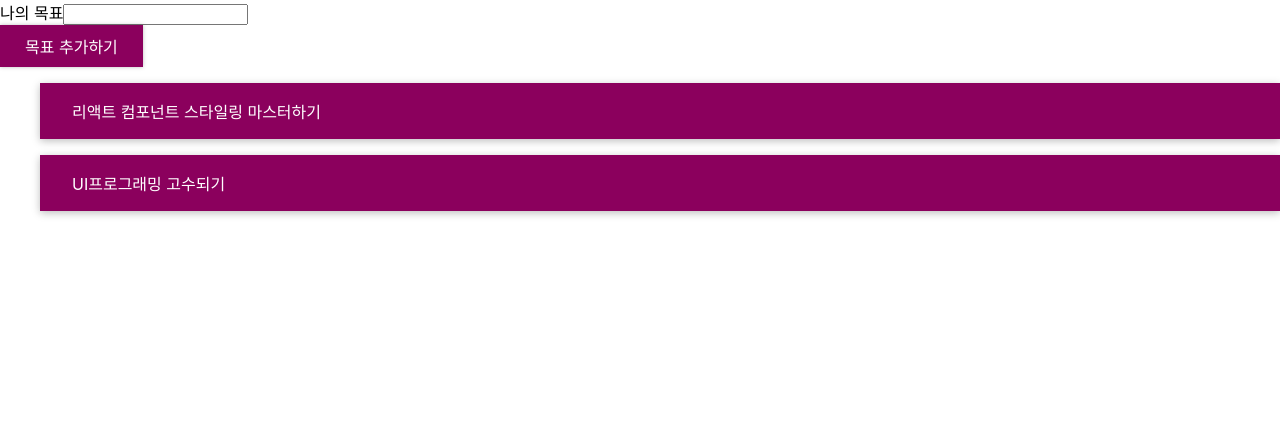
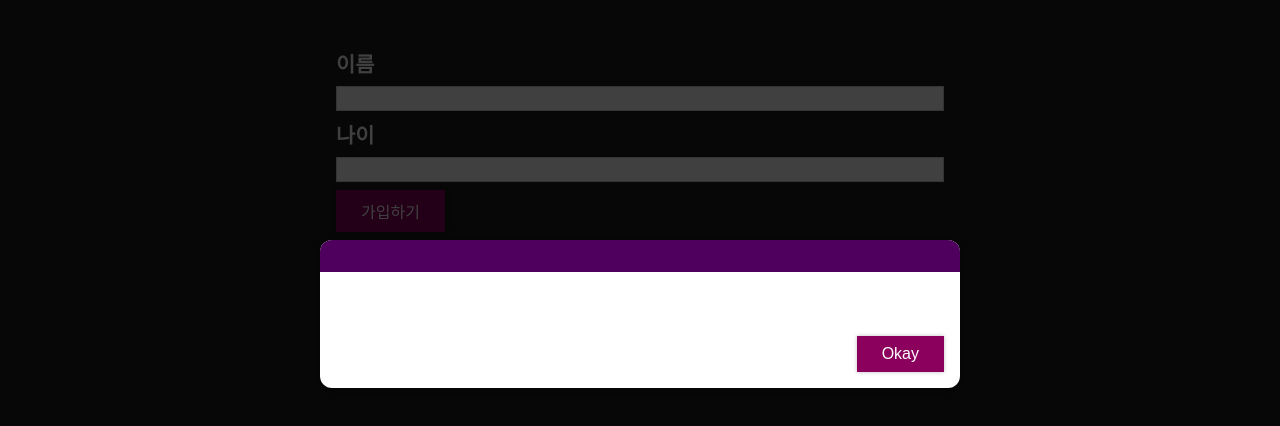
Before and after one commit to bumjun2/react-study202308, a React (Create React App) app: page / in a window 1280 px wide. Shown: the top 426 px of the page. Built offline with nearby package versions, Linux system fonts and the light colour scheme.

Commit message:
potal 학습

```diff
--- a/public/index.html
+++ b/public/index.html
@@ -44,6 +44,8 @@
   <body>
     <noscript>You need to enable JavaScript to run this app.</noscript>
     <div id="root"></div>
+    <div id="overlay-root"></div>
+    <div id="backdrop-root"></div>
     <!--
       This HTML file is a template.
       If you open it directly in the browser, you will see an empty page.
--- a/src/App2.js
+++ b/src/App2.js
@@ -1,70 +1,18 @@
 import React, { useState } from 'react';
-import CourseInput from './components/CourseGoals/CourseInput';
-import CourseList from './components/CourseGoals/CourseList';
-import './App.css';
+import AddUsers from './components/Users/AddUsers';
+import UserList from './components/Users/UserList';
 
-const DUMMY_DATA = [
-  {
-    id: 'g1',
-    text: '리액트 컴포넌트 스타일링 마스터하기',
-  },
-  {
-    id: 'g2',
-    text: 'UI프로그래밍 고수되기',
-  },
-];
-
-const App = () => {
-  const [goals, setGoals] = useState(DUMMY_DATA);
-
-  // Input에게 전달할 함수
-  const addGoalHandler = (text) => {
-    // console.log('전달받은 텍스트: ',text);
-    const newGoal = {
-      id: Math.random().toString(),
-      text: text,
-    };
-
-    // 상태변수(배열) 수정
-    // const updateGoals = [...goals, newGoal];
-    setGoals((prevGoals) => [...prevGoals, newGoal]);
+const App2 = () => {
+  const [userList, setUserList] = useState([]);
+  const addUserHandler = (user) => {
+    setUserList((prev) => [...prev, { ...user, id: Math.random().toString() }]);
   };
-
-  // 삭제 이벤트 핸들러를 courseitem까지 내려보내야 함
-  const deleteGoalHandler = (id) => {
-    // console.log(id);
-    setGoals((prevGoals) => prevGoals.filter((goal) => goal.id !== id));
-  };
-
-  // courselist 조건부 렌더링
-  let listContent = (
-    <p
-      style={{
-        color: 'red',
-        fontSize: '2em',
-        textAlign: 'center',
-      }}
-    >
-      목표를 등록해주세요!!
-    </p>
-  );
-  if (goals.length > 0) {
-    listContent = (
-      <CourseList
-        items={goals}
-        onDelete={deleteGoalHandler}
-      />
-    );
-  }
-
   return (
     <div>
-      <section id="goal-form">
-        <CourseInput onAdd={addGoalHandler} />
-      </section>
-      <section id="goals">{listContent}</section>
+      <AddUsers onAddUser={addUserHandler} />
+      <UserList users={userList} />
     </div>
   );
 };
 
-export default App;
+export default App2;
--- a/src/components/UI/Button/Button.js
+++ b/src/components/UI/Button/Button.js
@@ -27,7 +27,7 @@
 const Button = ({ type, onClick, children }) => {
   return (
     <button
-      type={type}
+      type={type || 'button'}
       className={styles.button}
       onClick={onClick}
     >
--- /dev/null
+++ b/src/components/UI/Modal/ErrModal.module.css
@@ -0,0 +1,45 @@
+.backdrop {
+  position: fixed;
+  top: 0;
+  left: 0;
+  width: 100%;
+  height: 100vh;
+  z-index: 10;
+  background: rgba(0, 0, 0, 0.75);
+}
+
+.modal {
+  position: fixed;
+  top: 30vh;
+  left: 10%;
+  width: 80%;
+  z-index: 100;
+  overflow: hidden;
+}
+
+.header {
+  background: #4f005f;
+  padding: 1rem;
+}
+
+.header h2 {
+  margin: 0;
+  color: white;
+}
+
+.content {
+  padding: 1rem;
+}
+
+.actions {
+  padding: 1rem;
+  display: flex;
+  justify-content: flex-end;
+}
+
+@media (min-width: 768px) {
+  .modal {
+    left: calc(50% - 20rem);
+    width: 40rem;
+  }
+}
--- /dev/null
+++ b/src/components/UI/Modal/ErrorModal.js
@@ -0,0 +1,53 @@
+import React from 'react';
+// 포탈 사용을 위한 불러오기
+import ReactDOM from 'react-dom';
+
+import Card from '../card';
+import Button from '../Button/Button';
+import styles from './ErrModal.module.css';
+
+const BackDrop = ({ onConfirm }) => {
+  return (
+    <div
+      className={styles.backdrop}
+      onClick={onConfirm}
+    />
+  );
+};
+
+const ModalOverlay = ({ title, message, onConfirm }) => {
+  return (
+    <Card className={styles.modal}>
+      <header className={styles.header}>
+        <h2>{title}</h2>
+      </header>
+      <div className={styles.content}>
+        <p>{message}</p>
+      </div>
+      <footer className={styles.actions}>
+        <Button onClick={onConfirm}>Okay</Button>
+      </footer>
+    </Card>
+  );
+};
+
+const ErrorModal = ({ title, message, onConfirm }) => {
+  return (
+    <>
+      {ReactDOM.createPortal(
+        <BackDrop onConfirm={onConfirm} />,
+        document.getElementById('backdrop-root')
+      )}
+      {ReactDOM.createPortal(
+        <ModalOverlay
+          title={title}
+          message={message}
+          onConfirm={onConfirm}
+        />,
+        document.getElementById('overlay-root')
+      )}
+    </>
+  );
+};
+
+export default ErrorModal;
--- a/src/components/UI/card.css
+++ b/src/components/UI/card.css
@@ -1,4 +1,5 @@
 .card {
   border-radius: 12px;
   box-shadow: 0 1px 8px rgba(0, 0, 0, 0.25);
+  background: #fff;
 }
--- /dev/null
+++ b/src/components/Users/AddUsers.js
@@ -0,0 +1,72 @@
+import React, { useState } from 'react';
+import styles from './addUsers.module.css';
+import Button from '../UI/Button/Button';
+import ErrorModal from '../UI/Modal/ErrorModal';
+
+const AddUsers = ({ onAddUser }) => {
+  const [userValue, setUserValue] = useState({
+    username: '',
+    age: '',
+  });
+  const usernameChangHandler = (e) => {
+    setUserValue((prevUserValue) => ({
+      ...prevUserValue,
+      username: e.target.value,
+    }));
+  };
+
+  const ageChangeHandler = (e) => {
+    setUserValue((prevUserValue) => ({
+      ...prevUserValue,
+      age: e.target.value,
+    }));
+  };
+
+  const userSubmitHandler = (e) => {
+    e.preventDefault();
+
+    // 입력값 검증
+    if (userValue.username.trim() === '' || userValue.age.trim() === '') {
+      return;
+    }
+
+    if (+userValue.age < 1) return;
+
+    console.log(userValue);
+    onAddUser(userValue);
+
+    setUserValue({
+      username: '',
+      age: '',
+    });
+  };
+
+  return (
+    // React.Fragment
+    <>
+      <ErrorModal />
+      <form
+        className={styles.input}
+        onSubmit={userSubmitHandler}
+      >
+        <label htmlFor="username">이름</label>
+        <input
+          id="username"
+          type="text"
+          onChange={usernameChangHandler}
+          value={userValue.username}
+        />
+        <label htmlFor="age">나이</label>
+        <input
+          id="age"
+          type="number"
+          onChange={ageChangeHandler}
+          value={userValue.age}
+        />
+        <Button type="submit">가입하기</Button>
+      </form>
+    </>
+  );
+};
+
+export default AddUsers;
--- /dev/null
+++ b/src/components/Users/UserLIst.module.css
@@ -0,0 +1,18 @@
+.users {
+  margin: 2rem auto;
+  width: 90%;
+  max-width: 40rem;
+}
+
+.users ul {
+  list-style: none;
+  padding: 1rem;
+  background: #fff;
+}
+
+.users li {
+  border: 1px solid #ccc;
+  margin: 0.5rem 0;
+  padding: 0.5rem;
+  background: #fff;
+}
--- /dev/null
+++ b/src/components/Users/UserList.js
@@ -0,0 +1,16 @@
+import React from 'react';
+import styles from './UserLIst.module.css';
+
+const UserList = ({ users }) => {
+  return (
+    <ul className={styles.users}>
+      {users.map((user) => {
+        <li key={user.id}>
+          {user.username} ({user.age}세)
+        </li>;
+      })}
+    </ul>
+  );
+};
+
+export default UserList;
--- /dev/null
+++ b/src/components/Users/addUsers.module.css
@@ -0,0 +1,28 @@
+.input {
+  margin: 2rem auto;
+  padding: 1rem;
+  width: 90%;
+  max-width: 40rem;
+}
+
+.input label {
+  display: block;
+  font-weight: bold;
+  margin-bottom: 0.5rem;
+  color: #fff;
+  font-size: 1.3em;
+}
+
+.input input {
+  font: inherit;
+  display: block;
+  width: 100%;
+  border: 1px solid #ccc;
+  padding: 0.15rem;
+  margin-bottom: 0.5rem;
+}
+
+.input input:focus {
+  outline: none;
+  border-color: #4f005f;
+}
--- a/src/index.css
+++ b/src/index.css
@@ -1,13 +1,12 @@
+* {
+  box-sizing: border-box;
+}
+
+html {
+  font-family: sans-serif;
+}
+
 body {
   margin: 0;
-  font-family: -apple-system, BlinkMacSystemFont, 'Segoe UI', 'Roboto', 'Oxygen',
-    'Ubuntu', 'Cantarell', 'Fira Sans', 'Droid Sans', 'Helvetica Neue',
-    sans-serif;
-  -webkit-font-smoothing: antialiased;
-  -moz-osx-font-smoothing: grayscale;
+  background: #1c1c1c;
 }
-
-code {
-  font-family: source-code-pro, Menlo, Monaco, Consolas, 'Courier New',
-    monospace;
-}
```
